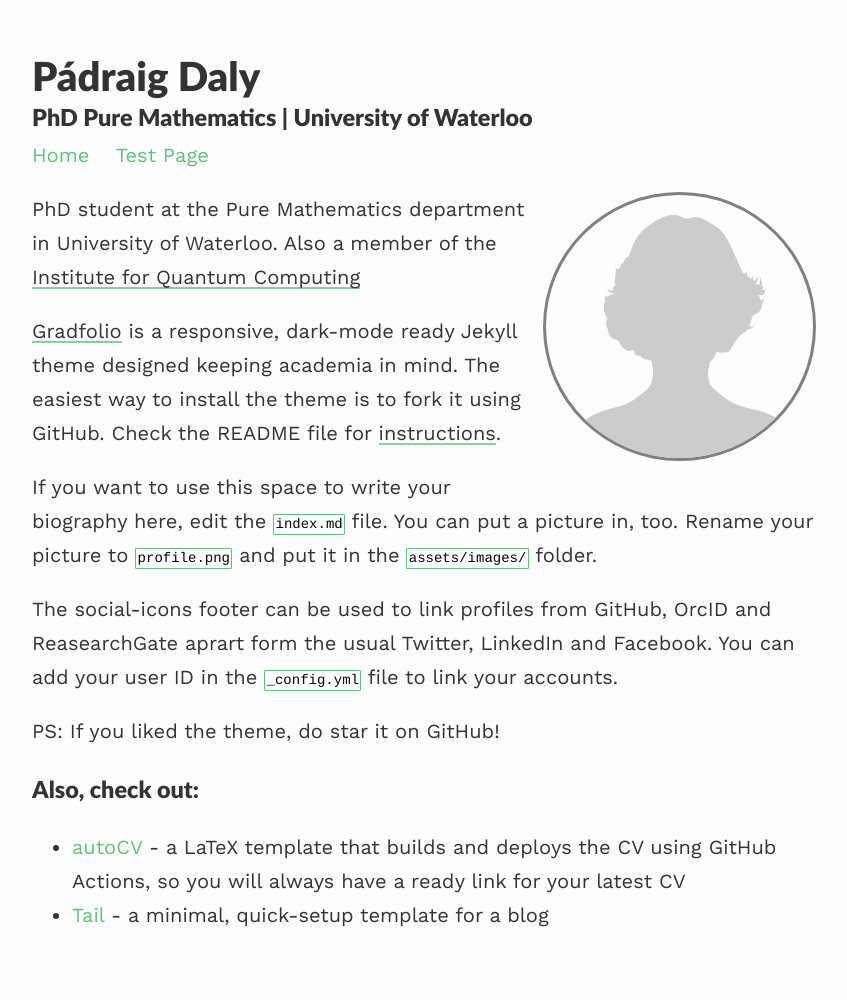
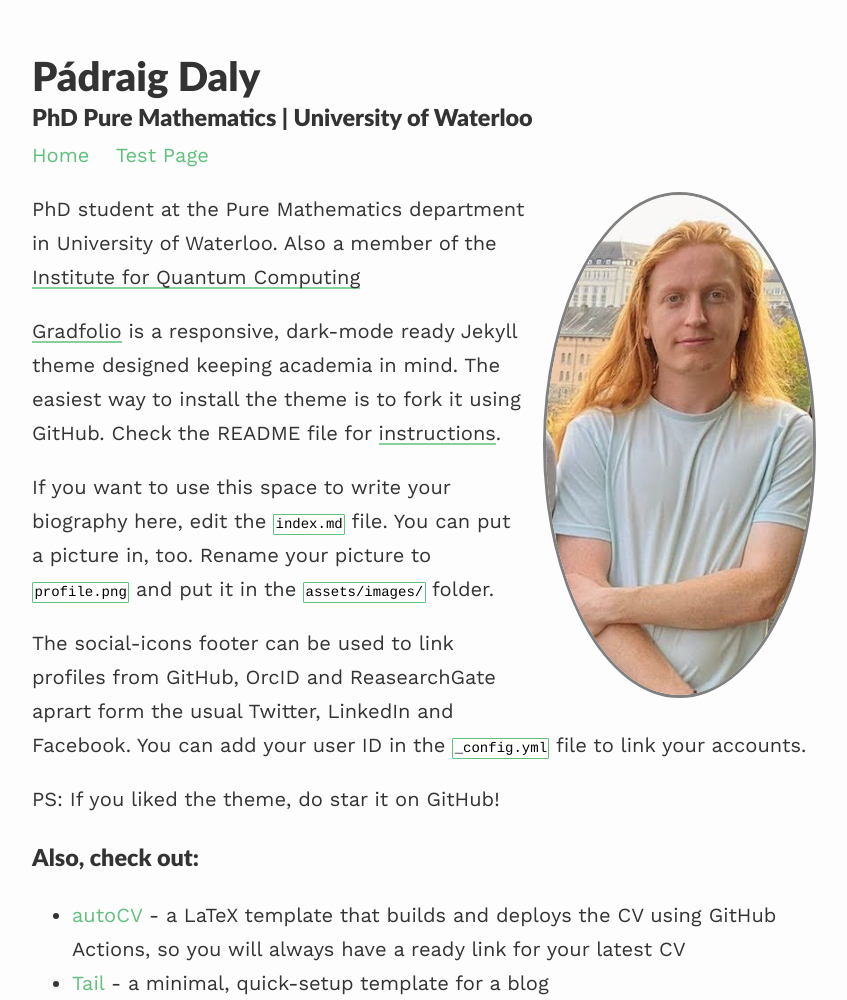
Before and after one commit to padraigdaly/padraigdaly.github.io, a Jekyll site: the page built from index.md, in a window 1280 px wide. Shown: the whole page, without its empty margins (208-1055 px from the left). Built offline with Jekyll 4.4.1, drawn with Linux system fonts in a browser that asks for light colours; nearby versions of some CDN libraries.

Commit message:
Update index.md

```diff
--- a/index.md
+++ b/index.md
@@ -3,7 +3,7 @@ layout: about
 permalink: /
 profile:
   align: right
-  image: profile.png
+  image: IMG-20221029-WA0024_4.jpg
 published: true
 ---
 
```
